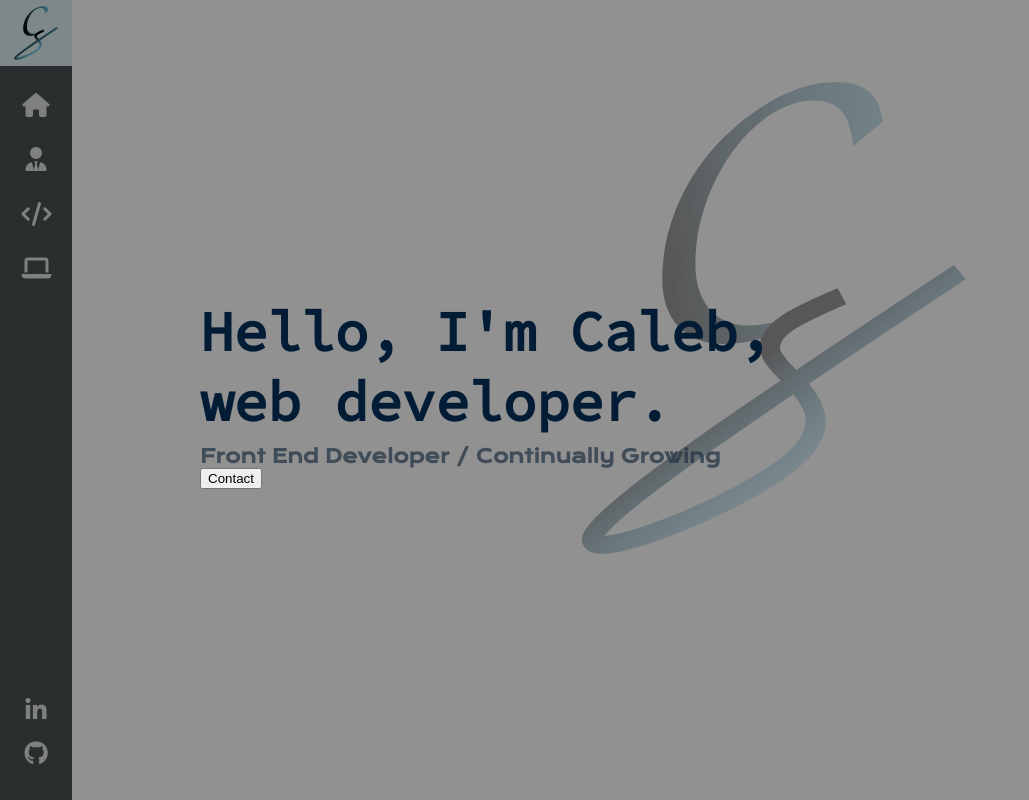
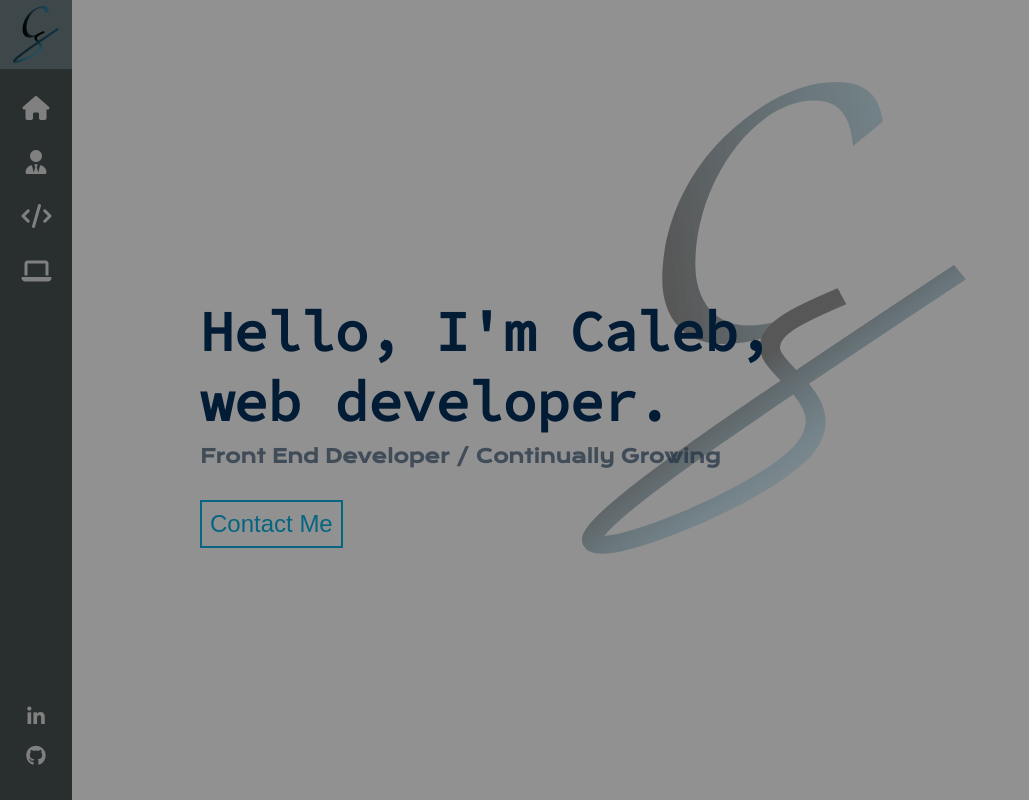
Before and after one commit to C-SwissCode/portfolio, a plain HTML site: page layout/index.html in a window 1280 px wide. Shown: the whole page, without its empty margins (0-1029 px from the left). Drawn offline with nearby package versions, Linux system fonts and the light colour scheme; a web font is replaced by a local one.

Commit message:
changed color of nav header background and added contact button to main page

```diff
--- a/layout/index.html
+++ b/layout/index.html
@@ -20,15 +20,15 @@
       </a>
     </header>
     <div id="link-container">
-      <ul class="links" id="main-links">
+      <ul class="link-groups" id="main-links">
         <li class="nav-item"><a class="link-item" href="#"><i class="fas fa-home"></i></a></li>
         <li class="nav-item"><a class="link-item" href="#"><i class="fas fa-user-tie"></i></a></li>
         <li class="nav-item"><a class="link-item" href="#"><i class="fas fa-code"></i></a></li>
         <li class="nav-item"><a class="link-item" href="#"><i class="fas fa-laptop"></i></a></li>
       </ul>
-      <ul class="links" id="social-links">
-        <li class="nav-item" id="social-item"><a class="link-item" href="#"><i class="fab fa-linkedin-in"></i></a></li>
-        <li class="nav-item" id="social-item"><a class="link-item" href="#"><i class="fab fa-github"></i></a></li>
+      <ul class="link-groups" id="social-links">
+        <li class="social-item"><a class="link-item" href="#"><i class="fab fa-linkedin-in"></i></a></li>
+        <li class="social-item"><a class="link-item" href="#"><i class="fab fa-github"></i></a></li>
       </ul>
     </div>
   </nav>
@@ -36,7 +36,7 @@
     <div id="introduction">
       <h2 class="headers" id="main-intro">Hello, I'm Caleb,<br>web developer.</h2>
       <h3 class="headers" id="sub-intro">Front End Developer / Continually Growing</h3>
-      <button class="main-button" id="contact-button" type="button">Contact</button>
+      <button class="main-buttons" id="contact-button" type="button" href="#">Contact Me</button>
     </div>
   </main>
 </body>
--- a/layout/style-index.css
+++ b/layout/style-index.css
@@ -1,7 +1,13 @@
+/*********************** Body ***********************/
+
 body {
   position: relative;
   background-color: rgb(145, 145, 145);
+  /* background-color: rgb(58, 57, 57); */
+
 }
+
+/*********************** Navigation ***********************/
 
 #navbar {
   position: fixed;
@@ -21,11 +27,13 @@ header {
   background-color: rgb(58, 66, 66);
   background-color: rgb(41, 46, 46);
   background-color: rgb(126, 136, 136);
+  background-color: rgb(27, 31, 31);
+  background-color: rgb(62, 71, 73);
   /* border-bottom: 1px solid rgb(1, 71, 92); */
 }
 
 #header-img {
-  max-width: 62%;
+  max-width: 65%;
   height: auto;
   display: block;
   margin: 0.35rem auto;
@@ -52,12 +60,18 @@ header {
   text-align: center;
 }
 
-#social-item {
-  margin: 1rem 0;
+.link-groups {
+  list-style: none;
 }
 
-.links {
-  list-style: none;
+.nav-item {
+  font-size: 1.5rem;
+  margin: 1.7rem 0;
+}
+
+.social-item {
+  margin: 1rem 0;
+  font-size: 1.25rem;
 }
 
 .link-item {
@@ -70,10 +84,7 @@ header {
   color: rgb(9, 186, 240);
 }
 
-.nav-item {
-  font-size: 1.5rem;
-  margin: 1.7rem 0;
-}
+/*********************** Main Page ***********************/
 
 main {
   position: absolute;
@@ -131,4 +142,20 @@ main::after {
   margin: 0;
 }
 
+/************* Components (Main Page) *************/
+
+#contact-button {
+  position: relative;
+  top: 2rem;
+  font-size: 1.5rem;
+  padding: 0.5rem;
+  background: rgba(37, 54, 70, 0);
+  border: 2px solid rgb(5, 169, 219);
+  border: 2px solid rgb(6, 101, 129);
+  color: rgb(5, 169, 219);
+  color: rgb(6, 101, 129);
+  cursor: pointer;
+}
+
+
 /* adapt for mobile/smaller screens */
```
